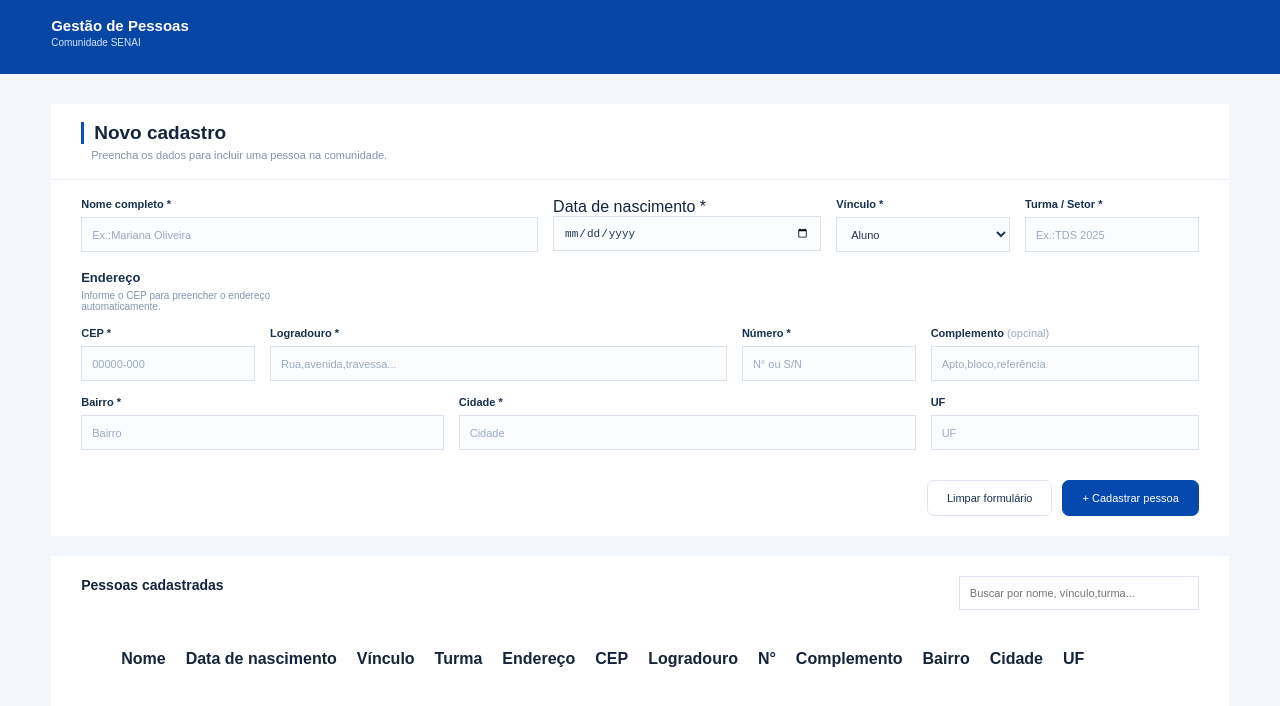
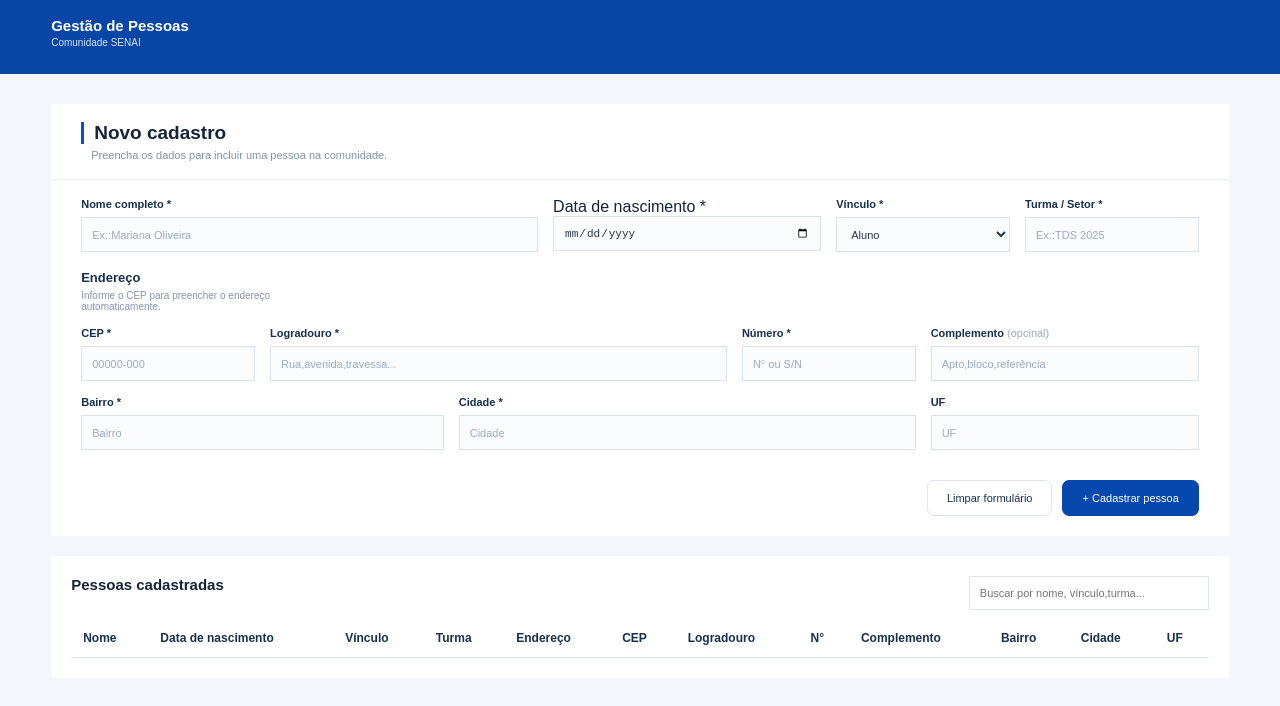
Before and after one commit to joao-pvs/Pagina-de-cadastro, a plain HTML site: page index.html in a window 1280 px wide. Drawn offline with Linux system fonts and the light colour scheme.

Commit message:
upgrade na tabela de cadastro
Updated styles for sections and table layout, including adjustments for smaller screens.

```diff
--- a/css/style.css
+++ b/css/style.css
@@ -199,17 +199,18 @@ body {
     border: 1px solid #dce5f0;
 }
 
+
 /* Pessoas cadastradas */
 body > section:not(.cadastro) {
 width: 92%;
-    min-height: 255px;
 margin: 20px auto;
-    padding: 20px 30px;
+padding: 20px;
 background-color: white;
+overflow-x: auto;
 }
 
 body > section:not(.cadastro) h1 {
-    font-size: 14px;
+font-size: 15px;
 display: inline-block;
 }
 
@@ -222,15 +223,29 @@ body > section:not(.cadastro) input {
 font-size: 11px;
 }
 
-.tabelaDados{
-    padding: 20px;
-    border-spacing: 20px;
+/* Tabela */
+.tabelaDados {
+width: 100%;
+min-width: 1000px;
+margin-top: 25px;
+border-collapse: collapse;
+font-size: 12px;
 }
 
-.pessoas{
-    display: flex;
-    gap: 30px;
+.tabelaDados th {
+background-color: #ffffff;
+color: #17304d;
+padding: 12px;
+text-align: left;
+border-bottom: 1px solid #dce5f0;
 }
+
+.tabelaDados td {
+padding: 12px;
+border-bottom: 1px solid #e5eaf0;
+color: #35465c;
+}
+
 
 /* Ajustes para telas menores */
 @media (max-width: 750px) {
```
Lines whose indentation alone changed are shown as unchanged.
